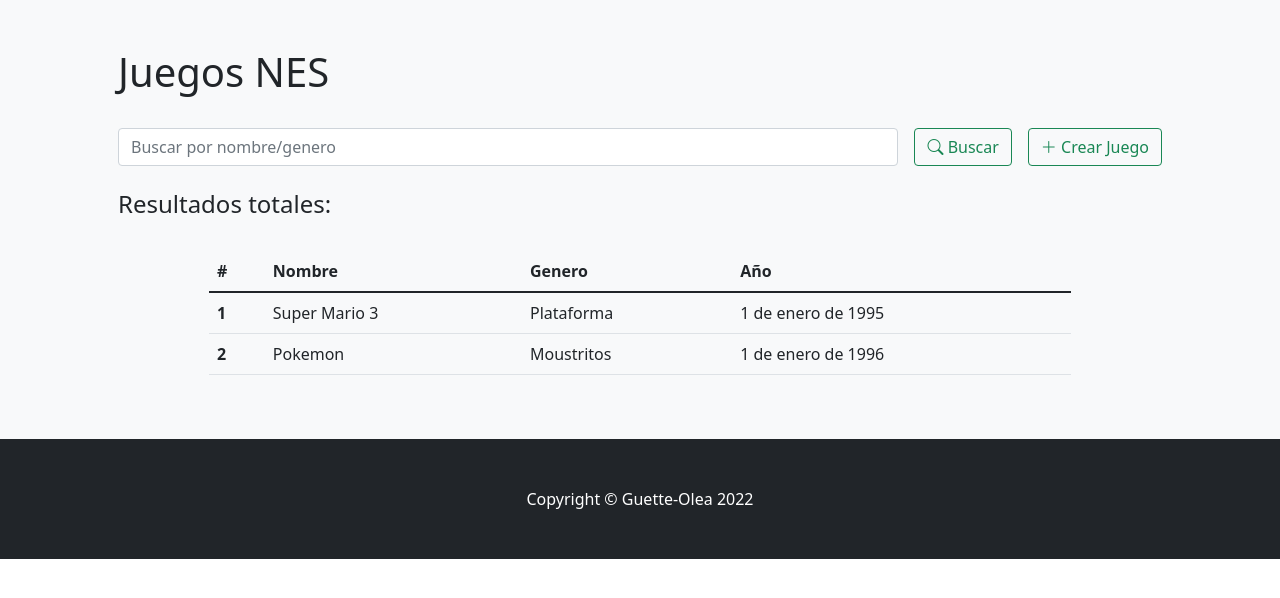
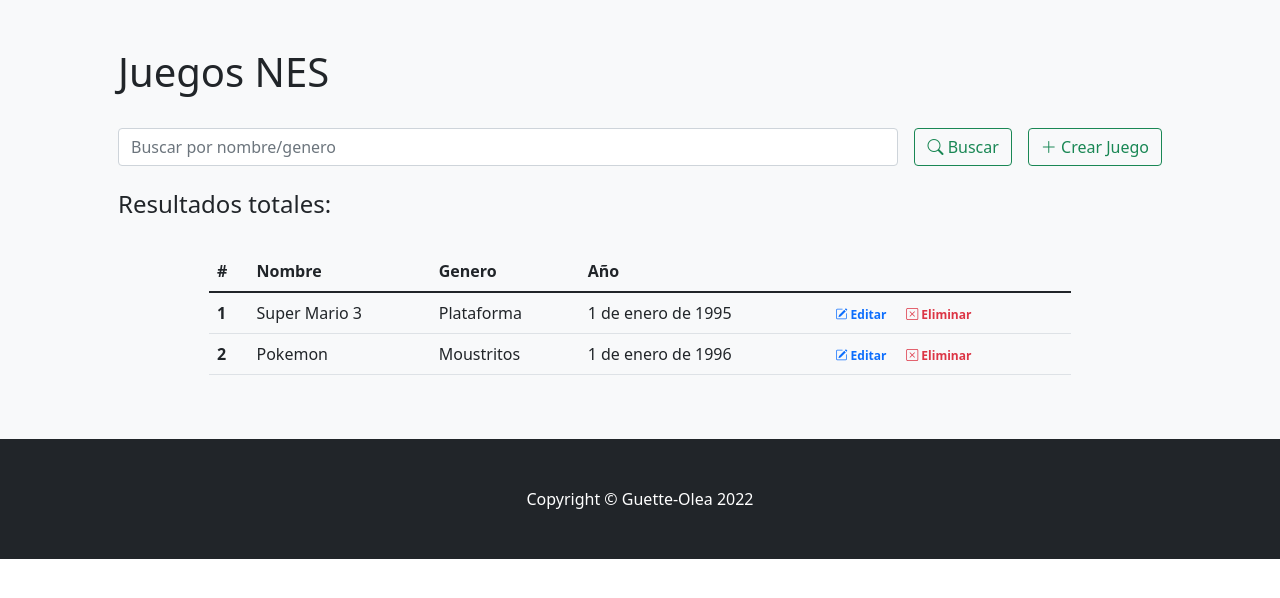
Before and after one commit to guettegabriel/Final1-GuetteOlea, a Django app: page /blog/Nes/ in a window 1280 px wide. Shown: the part 56-654 px from the top of the page. Run offline with Django 4.2, Linux system fonts and the light colour scheme; a user stored in the database is signed in; data comes from the database, SQL or seed files in the repository; some libraries are stand-ins or nearby versions.

Commit message:
Edicion 50%

```diff
--- a/ProyectoFinal_Guette/ProyectoFinalApp/templates/ProyectoFinalApp/Nes.html
+++ b/ProyectoFinal_Guette/ProyectoFinalApp/templates/ProyectoFinalApp/Nes.html
@@ -50,10 +50,10 @@ Nes - App Final
                                 <td>{{juego.genero}}</td>
                                 <td>{{juego.año}}</td>
 
-                                {% comment %}
-                                    <a href="{% url 'editar_GameBoy' GameBoy.id %}" class="text-primary badge badge-primary text-decoration-none"> <i class="bi bi-pencil-square"></i> Editar</a>
-                                    <a href="{% url 'eliminar_GameBoy' GameBoy.id %}" class="text-danger badge badge-danger text-decoration-none"> <i class="bi bi-x-square"></i> Eliminar</a>
-                                    {% endcomment %}
+                                <td>{% if user.is_authenticated %}
+                                    <a href="{% url 'Nes_update' juego.id %}" class="text-primary badge badge-primary text-decoration-none"> <i class="bi bi-pencil-square"></i> Editar</a>
+                                    <a href="{% url 'Nes_delete' juego.id %}" class="text-danger badge badge-danger text-decoration-none"> <i class="bi bi-x-square"></i> Eliminar</a>
+                                    {% endif %}
                                 </td>
                             </tr>
                         {% endfor %}
--- a/ProyectoFinal_Guette/ProyectoFinalApp/urls.py
+++ b/ProyectoFinal_Guette/ProyectoFinalApp/urls.py
@@ -26,8 +26,8 @@ urlpatterns = [
     path('Sega/list', SegaList.as_view(), name="Sega_list"),
     path(r'^(?P<pk>\d+)$', SegaDetail.as_view(), name="Sega_detail"),
     path(r'^nuevo$', SegaCreate.as_view(), name="Sega_create"),
-    path(r'^editar/(?P<pk>\d+)$', SegaUpdate.as_view(), name="Sega_update"),
-    path(r'^eliminar/(?P<pk>\d+)$', SegaDelete.as_view(), name="Sega_delete"),
+    path(r'^editar/Sega/(?P<pk>\d+)$', SegaUpdate.as_view(), name="Sega_update"),
+    path(r'^eliminar/Sega/(?P<pk>\d+)$', SegaDelete.as_view(), name="Sega_delete"),
 
 
 
@@ -40,8 +40,8 @@ urlpatterns = [
     path(r'GameBoy/list', GameBoyList.as_view(), name="GameBoy_list"),
     path(r'^(?P<pk>\d+)$', GameBoyDetail.as_view(), name="GameBoy_detail"),
     path(r'^nuevo$', GameBoyCreate.as_view(), name="GameBoy_create"),
-    path(r'^editar/(?P<pk>\d+)$', GameBoyUpdate.as_view(), name="GameBoy_update"),
-    path(r'^eliminar/(?P<pk>\d+)$', GameBoyDelete.as_view(), name="GameBoy_delete"),
+    path(r'^editar/GameBoy(?P<pk>\d+)$', GameBoyUpdate.as_view(), name="GameBoy_update"),
+    path(r'^eliminar/GameBoy(?P<pk>\d+)$', GameBoyDelete.as_view(), name="GameBoy_delete"),
 
     path('Nes/', Ness, name="Nes"),
     path(r'Nes/list', NesList.as_view(), name="Nes_list"),
@@ -49,6 +49,12 @@ urlpatterns = [
     path('eliminar_Nes/<Nes_id>/', eliminar_Nes, name="eliminar_Nes"),
     path('editar_Nes/<Nes_id>/', editar_Nes, name="editar_Nes"),
 
+    path(r'Nes/list', NesList.as_view(), name="Nes_list"),
+    path(r'^(?P<pk>\d+)$', NesDetail.as_view(), name="Nes_detail"),
+    path(r'^nuevo$', NesCreate.as_view(), name="Nes_create"),
+    path(r'^editar/Nes(?P<pk>\d+)$', NesUpdate.as_view(), name="Nes_update"),
+    path(r'^eliminar/Nes(?P<pk>\d+)$', NesDelete.as_view(), name="Nes_delete"),
+
 
 
 ]
```
Also changed, not shown: ProyectoFinal_Guette/ProyectoFinalApp/templates/ProyectoFinalApp/GameBoy_form.html (renamed from ProyectoFinal_Guette/ProyectoFinalApp/templates/ProyectoFinalApp/Sega_form.html).
